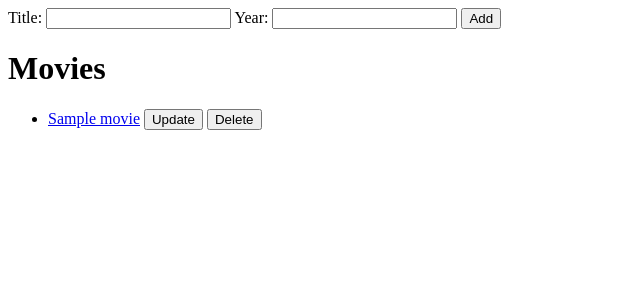
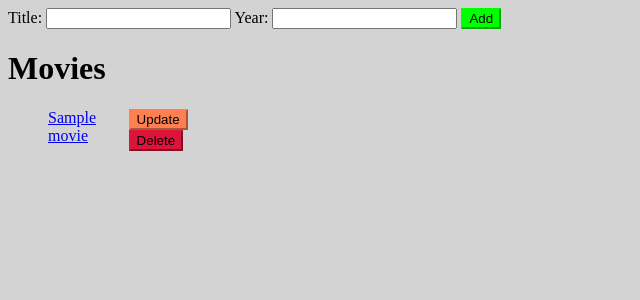
Before and after one commit to siphosethu1998/Movies, a Django app: page /add_show in a window 1280 px wide. Shown: the top 300 px of the page, without its empty margins (0-640 px from the left). Run offline with Django 4.2, Linux system fonts and the light colour scheme; tables that the repository leaves empty hold one stand-in row (values such as "Sample post").

Commit message:
added styling to the forms

```diff
--- a/movies/movies/templates/movies/base.html
+++ b/movies/movies/templates/movies/base.html
@@ -1,12 +1,14 @@
+{% load static %}
 <!DOCTYPE html>
 <html>
     <head>
         <meta charset="utf-8">
-         <title> {% block title %} Base {% endblock %} </title>
+        <title> {% block title %} Base {% endblock %} </title>
+        <link rel="stylesheet" href="{% static 'movies.css' %}" >
     </head>
     <body>
         {% block content %}
-        <p> Home of Movies </p>
+        <h1> Home of Movies </h1>
         {% endblock %}
     </body>
 </html>
--- a/movies/movies/templates/movies/movies.html
+++ b/movies/movies/templates/movies/movies.html
@@ -6,15 +6,17 @@
 <form action="{% url 'add_show' %}" method='POST'>
     {% csrf_token %}
     {{form}}
-    <input type='submit' value="Add">
+    <input class="submit" type='submit' value="Add">
 </form>
 <h1> Movies </h1>
 <ul>
     {% for movie in movies %}
     <li>
         <a href="{% url 'detail' movie.id %}">{{movie.title}}</a>
-        <a href="{% url 'update' movie.id %}"><button>Update</button></a>
-        <a href="{% url 'delete' movie.id %}"><button>Delete</button></a>
+        <div>
+            <a href="{% url 'update' movie.id %}"><button class='flex-update'>Update</button></a>
+            <a href="{% url 'delete' movie.id %}"><button class='flex-del'>Delete</button></a>
+        </div>
     </li>
     {% endfor %}
 </ul>
--- a/movies/movies/templates/movies/update.html
+++ b/movies/movies/templates/movies/update.html
@@ -3,12 +3,10 @@
 {% block title %} Update Movie {% endblock %}
 
 {% block content %}
-<p>{{movie.title}}</p>
-<p>{{movie.year}}</p>
 <form action="{% url 'update' movie.id %}" method='POST'>
     {% csrf_token %}
     <input type='text' name='title' id='title' placeholder="Edit Movie title">
     <input type='text' name='year' id='year' placeholder="Edit Movie year">
-    <input type='submit' value="Update">
+    <input class='flex-update' type='submit' value="Update">
 </form>
 {% endblock %}
--- a/movies/movies/views.py
+++ b/movies/movies/views.py
@@ -30,6 +30,7 @@ def delete(request, id):
     return redirect('add_show')
 
 def update(request, id):
+    # this needs to converted to a form as well
     movie = Movie.objects.get(pk=id)
     title = request.POST.get('title')
     year = request.POST.get('year')
--- /dev/null
+++ b/movies/static/movies.css
@@ -0,0 +1,27 @@
+li {
+	display: flex;
+	/* flex-direction: row; */
+	justify-content: space-between;
+	/* background-color : gold; */
+	max-width: 15%;
+	margin-bottom: 10px;
+}
+
+.flex-update {
+	background-color: coral;
+	border-color: coral;
+}
+
+.flex-del {
+	background-color: crimson;
+	border-color: crimson;
+}
+
+.submit {
+	background-color: lime;
+	border-color: lime;
+}
+
+body {
+	background-color: lightgray;
+}
```
Also changed, not shown: movies/movies/settings.py (+7 -2 lines).
